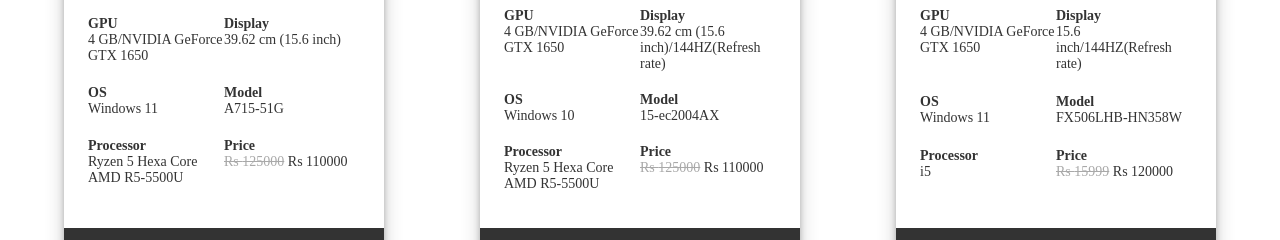
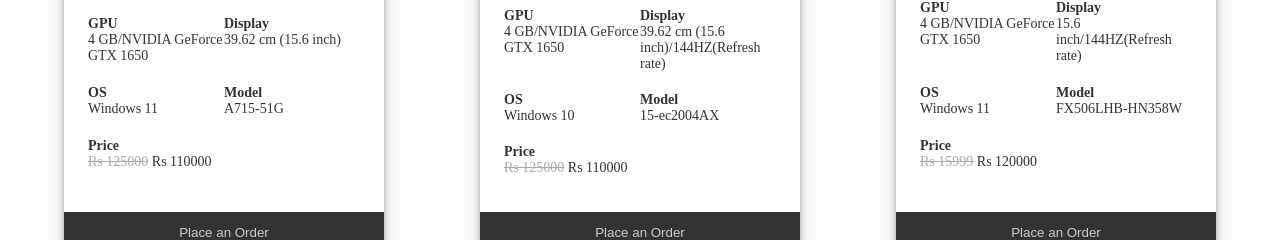
Before and after one commit to ZIIIP-OFFICIAL/ZIIIP, a Next.js app: page / in a window 1280 px wide. Shown: the part 1224-1464 px from the top of the page. Built offline with nearby package versions, Linux system fonts and the light colour scheme.

Commit message:
removed duplicate attribute

```diff
--- a/components/dashboard/_laptopCard.tsx
+++ b/components/dashboard/_laptopCard.tsx
@@ -77,10 +77,6 @@ const LaptopCard: React.FC<Props> = ({ laptop, setLaptopModel, setOpen }) => {
           <br /> {laptop.model}
         </p>
         <p>
-          <b>Processor</b>
-          <br /> {laptop.processor}
-        </p>
-        <p>
           <b>Price</b> <br /> <span style={{color:"	#A9A9A9", textDecoration:"red"}}><s>Rs {laptop.strikePrice}</s> </span> Rs {laptop.price}
         </p>
       </div>
```
